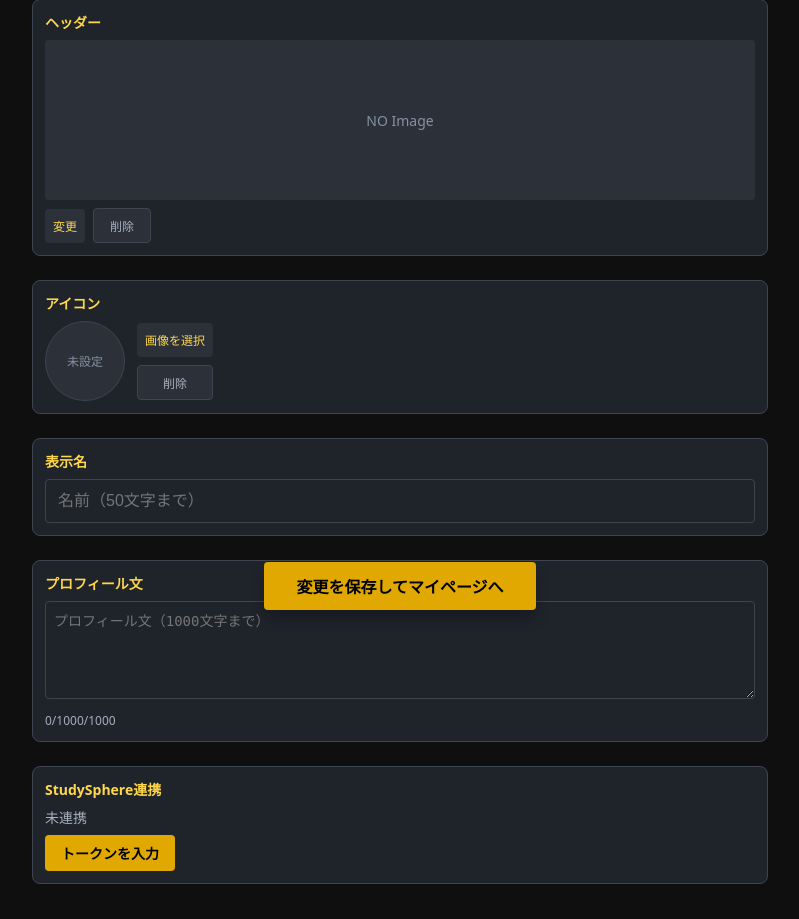
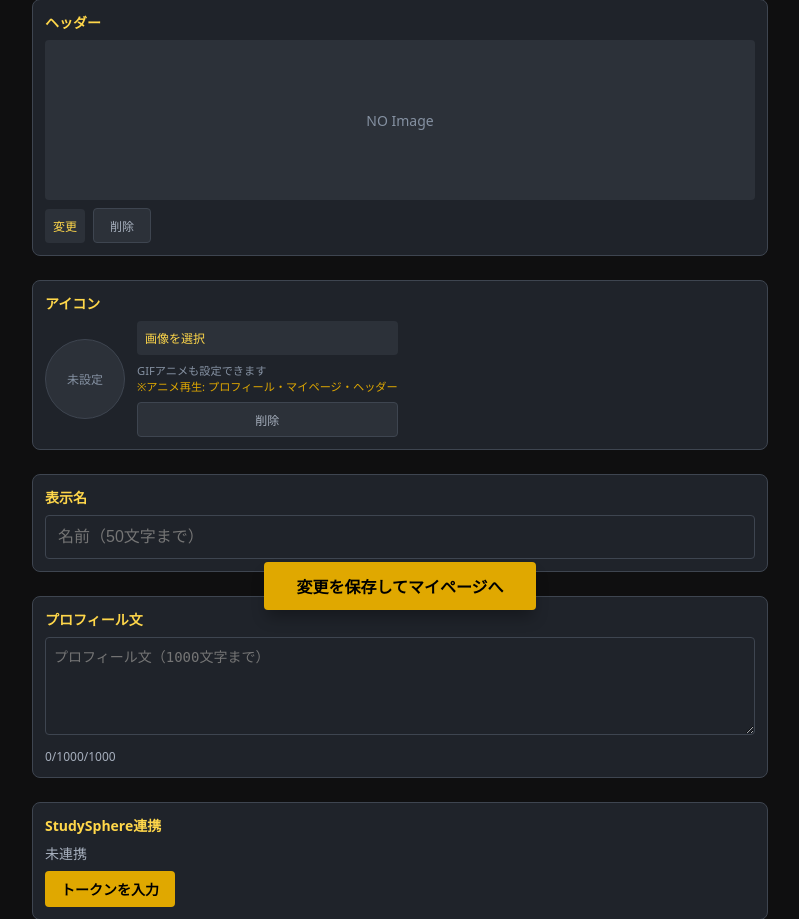
Before and after one commit to challenge-marlin/toybox, a Django app: template backend/frontend/templates/frontend/profile.html in a window 1280 px wide. Shown: the part 174-1093 px from the top of the page, without its empty margins (240-1039 px from the left). Run offline with Django 5.2, Linux system fonts and the light colour scheme; the template is opened without the code that fills it, so the values that code supplies are empty.

Commit message:
feat: allow GIF upload for profile icon and header
Co-authored-by: Cursor <cursoragent@cursor.com>

```diff
--- a/backend/frontend/templates/frontend/profile.html
+++ b/backend/frontend/templates/frontend/profile.html
@@ -184,7 +184,7 @@
         <div style="display: flex; gap: 0.5rem; align-items: center;">
         <label class="file-input-label">
             変更
-            <input type="file" id="header-input" class="file-input" accept="image/png,image/jpeg">
+            <input type="file" id="header-input" class="file-input" accept="image/png,image/jpeg,image/gif">
         </label>
             <button id="delete-header-btn" type="button" style="padding: 0.5rem 1rem; border-radius: 4px; background: var(--steam-iron-800); border: 1px solid var(--steam-iron-700); color: var(--steam-iron-300); font-size: 0.75rem; cursor: pointer;" onclick="if (window.deleteHeader) { window.deleteHeader(); } else { alert('deleteHeader is not loaded'); }">削除</button>
         </div>
@@ -199,8 +199,12 @@
             <div style="display: flex; flex-direction: column; gap: 0.5rem;">
             <label class="file-input-label">
                 画像を選択
-                <input type="file" id="avatar-input" class="file-input" accept="image/png,image/jpeg">
+                <input type="file" id="avatar-input" class="file-input" accept="image/png,image/jpeg,image/gif">
             </label>
+            <div style="font-size: 0.7rem; color: var(--steam-iron-400); line-height: 1.4;">
+                GIFアニメも設定できます<br>
+                <span style="color: var(--steam-gold-500);">※アニメ再生: プロフィール・マイページ・ヘッダー</span>
+            </div>
                 <button id="delete-avatar-btn" type="button" style="padding: 0.5rem 1rem; border-radius: 4px; background: var(--steam-iron-800); border: 1px solid var(--steam-iron-700); color: var(--steam-iron-300); font-size: 0.75rem; cursor: pointer;" onclick="if (window.deleteAvatar) { window.deleteAvatar(); } else { alert('deleteAvatar is not loaded'); }">削除</button>
             </div>
         </div>
```
